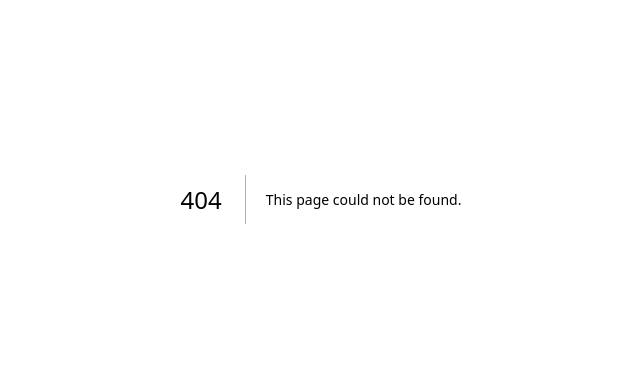
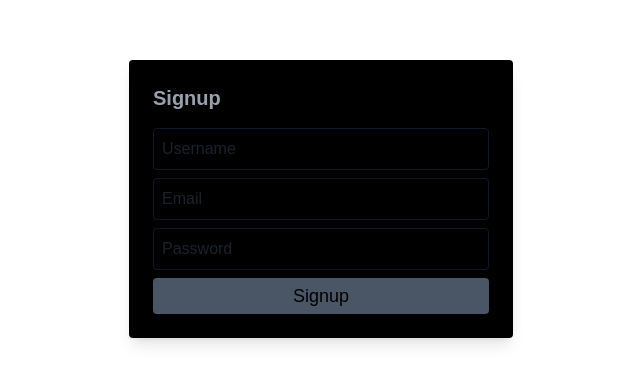
Before and after one commit to WhoisCipher/notes-frontend, a Next.js app: page /signup in a window 1280 px wide. Before the commit this address had no page. Shown: the part 201-584 px from the top of the page, without its empty margins (319-959 px from the left). Built offline with nearby package versions, Linux system fonts and the light colour scheme.

Commit message:
feat: login, signup and notes page is added. /notes can only be accessed if logged in.

```diff
--- /dev/null
+++ b/app/login/page.tsx
@@ -0,0 +1,68 @@
+"use client";
+
+import { useState } from "react";
+import { useRouter } from "next/navigation";
+
+export default function LoginPage() {
+    const [email, setEmail] = useState("");
+    const [password, setPassword] = useState("");
+    const [error, setError] = useState("");
+    const router = useRouter();
+
+    const handleSubmit = async (e: React.FormEvent) => {
+        e.preventDefault();
+        setError("");
+
+        try {
+            const res = await fetch("http://localhost:3000/login", {
+                method: "POST",
+                headers: { "Content-Type": "application/json" },
+                body: JSON.stringify({ email, password }),
+                credentials: "include",
+            });
+
+            const data = await res.json();
+
+            if (!res.ok) {
+                setError(data.error || "Invalid credentials");
+                return;
+            }
+
+            localStorage.setItem("token", data.token);
+            localStorage.setItem("email", data.email);
+            localStorage.setItem("username", data.username);
+
+            router.push("/notes");
+        } catch (err) {
+            setError("Something went wrong. Please try again.");
+        }
+    };
+
+    return (
+        <div className="flex justify-center items-center h-screen">
+            <form onSubmit={handleSubmit} className="bg-black p-6 rounded shadow-lg w-96 dark:bg-black">
+                <h2 className="text-xl text-white font-bold mb-4">Login</h2>
+                {error && <p className="text-red-500">{error}</p>}
+                <input
+                    type="email"
+                    placeholder="Email"
+                    className="w-full p-2 border text-gray-500 dark:text-gray-500 rounded mb-2"
+                    value={email}
+                    onChange={(e) => setEmail(e.target.value)}
+                    required
+                />
+                <input
+                    type="password"
+                    placeholder="Password"
+                    className="w-full p-2 border text-gray-500 dark:text-gray-500 rounded mb-2"
+                    value={password}
+                    onChange={(e) => setPassword(e.target.value)}
+                    required
+                />
+                <button type="submit" className="w-full p-1 bg-gray-600 hover:bg-gray-800 text-black text-lg rounded dark:bg-gray-600 dark:hover:bg-gray-800">
+                    Login
+                </button>
+            </form>
+        </div>
+    );
+}
--- /dev/null
+++ b/app/notes/page.tsx
@@ -0,0 +1,33 @@
+"use client";
+
+import { useEffect, useState } from "react";
+import { useRouter } from "next/navigation";
+
+export default function NotesPage() {
+    const [loading, setLoading] = useState(true);
+    const [username, setUsername] = useState("");
+    const router = useRouter();
+
+    useEffect(() => {
+        const token = localStorage.getItem("token");
+
+        const storedUsername = localStorage.getItem("username");
+        if (storedUsername) {
+            setUsername(storedUsername);
+        }
+
+        if (!token) {
+            router.push("/login");
+        } else {
+            setLoading(false);
+        }
+    }, [router]);
+
+    if (loading) return <p>Loading...</p>;
+
+    return (
+        <div className="flex justify-center items-center h-screen">
+            <h1 className="text-2xl font-bold">Welcome to the Notes Page {username}!</h1>
+        </div>
+    );
+}
--- /dev/null
+++ b/app/signup/page.tsx
@@ -0,0 +1,73 @@
+"use client";
+
+import { useState } from "react";
+import { useRouter } from "next/navigation";
+
+export default function SignupPage() {
+  const [username, setUsername] = useState("");
+  const [email, setEmail] = useState("");
+  const [password, setPassword] = useState("");
+  const [error, setError] = useState("");
+  const router = useRouter();
+
+  const handleSubmit = async (e: React.FormEvent) => {
+    e.preventDefault();
+    setError("");
+
+    try {
+      const res = await fetch("http://localhost:3000/signup", {
+        method: "POST",
+        headers: { "Content-Type": "application/json" },
+        body: JSON.stringify({ username, email, password }),
+      });
+
+      const data = await res.json();
+
+      if (!res.ok) {
+        setError(data.error || "Signup failed");
+        return;
+      }
+
+      localStorage.setItem("token", data.token);
+      router.push("/notes");
+    } catch (err) {
+      setError(`Error: ${err instanceof Error ? err.message : "Unknown error"}`);
+    }
+  };
+
+  return (
+    <div className="flex justify-center items-center h-screen">
+      <form onSubmit={handleSubmit} className="bg-black p-6 rounded shadow-lg w-96 dark:bg-black">
+        <h2 className="text-xl text-gray-400 font-bold mb-4">Signup</h2>
+        {error && <p className="text-red-500">{error}</p>}
+        <input
+          type="text"
+          placeholder="Username"
+          className="w-full p-2 border border-gray-900 text-gray-700 rounded mb-2"
+          value={username}
+          onChange={(e) => setUsername(e.target.value)}
+          required
+        />
+        <input
+          type="email"
+          placeholder="Email"
+          className="w-full p-2 border border-gray-900 text-gray-700 rounded mb-2"
+          value={email}
+          onChange={(e) => setEmail(e.target.value)}
+          required
+        />
+        <input
+          type="password"
+          placeholder="Password"
+          className="w-full p-2 border border-gray-900 text-gray-700 rounded mb-2"
+          value={password}
+          onChange={(e) => setPassword(e.target.value)}
+          required
+        />
+        <button type="submit" className="w-full p-1 bg-gray-600 hover:bg-gray-800 text-black text-lg rounded dark:bg-gray-600 dark:hover:bg-gray-800">
+          Signup
+        </button>
+      </form>
+    </div>
+  );
+}
```
